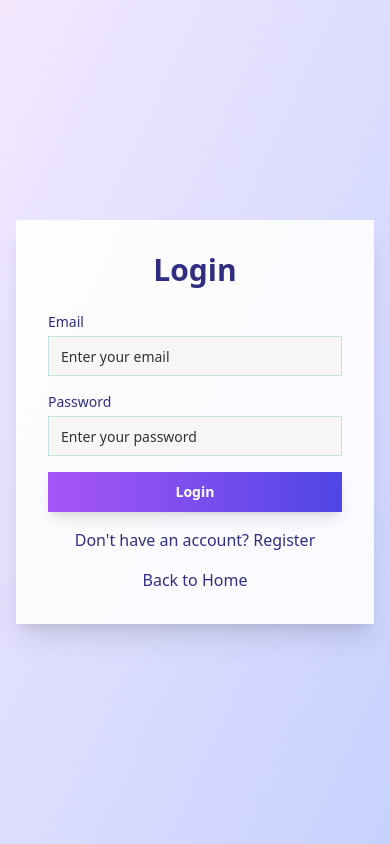
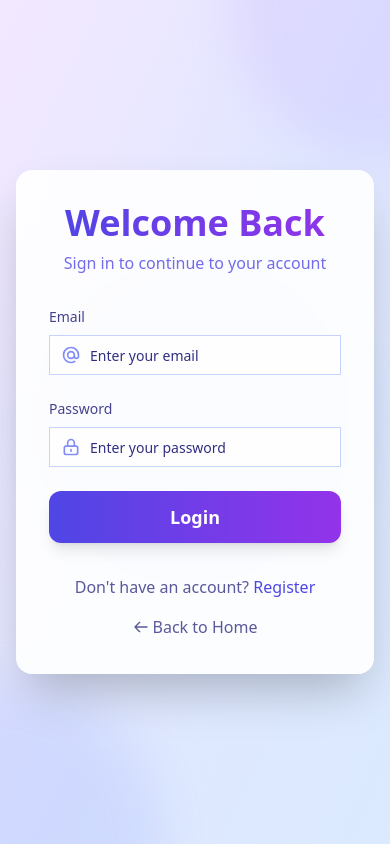
Before and after one commit to Max072004/final-lsc, a Next.js app in the folder Local-Service-Connect-main/: page /login in a window 390 px wide. Built offline with nearby package versions, Linux system fonts and the light colour scheme.

Commit message:
Add the logout button on admin panel and changes in login page

```diff
--- a/Local-Service-Connect-main/app/admin/dashboard/page.tsx
+++ b/Local-Service-Connect-main/app/admin/dashboard/page.tsx
@@ -60,6 +60,12 @@ const data = [
 export default function AdminDashboard() {
   const router = useRouter();
   const [isSidebarOpen, setIsSidebarOpen] = useState(false);
+
+  const handleLogout = () => {
+    localStorage.removeItem("user");
+    router.push("/login");
+  };
+
   //code to regirect to login page if user is not admin
   console.log("object");
   useEffect(() => {
@@ -143,23 +149,11 @@ export default function AdminDashboard() {
               </h1>
             </div>
             <div className="flex items-center space-x-4">
-              <div className="relative hidden sm:block">
-                <Input
-                  type="search"
-                  placeholder="Search..."
-                  className="pl-10 pr-4 py-2 rounded-full border-2 border-indigo-100 focus:border-indigo-500 focus:ring-indigo-500 transition-all duration-300"
-                />
-                <Search
-                  className="absolute left-3 top-1/2 transform -translate-y-1/2 text-indigo-400"
-                  size={18}
-                />
-              </div>
               <Button
-                variant="ghost"
-                size="icon"
-                className="hover:rotate-12 transition-transform duration-300"
+                onClick={handleLogout}
+                className="bg-gradient-to-r from-indigo-500 to-purple-500 hover:from-indigo-600 hover:to-purple-600 text-white px-4 py-2 rounded-lg shadow-lg hover:shadow-xl transform hover:scale-105 transition-all duration-300"
               >
-                <Bell size={20} />
+                Logout
               </Button>
               <div className="w-8 h-8 bg-gradient-to-tr from-indigo-500 to-purple-600 rounded-full shadow-lg hover:scale-110 transition-transform duration-300"></div>
             </div>
--- a/Local-Service-Connect-main/app/login/page.tsx
+++ b/Local-Service-Connect-main/app/login/page.tsx
@@ -80,86 +80,130 @@ export default function LoginPage() {
   };
 
   return (
-    <div className="min-h-screen flex items-center justify-center bg-gradient-to-br from-purple-100 to-indigo-200 p-4">
+    <div className="min-h-screen flex items-center justify-center bg-gradient-to-br from-purple-100 via-indigo-100 to-blue-100 p-4 relative overflow-hidden">
+      {/* Animated background elements */}
+      <div className="absolute inset-0 overflow-hidden">
+        <div className="absolute -top-40 -right-40 w-80 h-80 bg-purple-300 rounded-full mix-blend-multiply filter blur-xl opacity-20 animate-blob"></div>
+        <div className="absolute -bottom-40 -left-40 w-80 h-80 bg-indigo-300 rounded-full mix-blend-multiply filter blur-xl opacity-20 animate-blob animation-delay-2000"></div>
+        <div className="absolute top-1/2 left-1/2 transform -translate-x-1/2 -translate-y-1/2 w-80 h-80 bg-blue-300 rounded-full mix-blend-multiply filter blur-xl opacity-20 animate-blob animation-delay-4000"></div>
+      </div>
+
       <ToastContainer />
-      <div className="bg-white bg-opacity-90 p-8 rounded-lg shadow-xl w-full max-w-4xl flex overflow-hidden">
-        <div
-          className="flex-1 hidden md:block bg-cover bg-center"
-          style={{ backgroundImage: "url('/images/login-bg.jpg')" }}
-        ></div>
-        <div className="flex-1 flex flex-col justify-center">
+      <motion.div
+        initial={{ opacity: 0, scale: 0.95, y: 20 }}
+        animate={{ opacity: 1, scale: 1, y: 0 }}
+        transition={{ duration: 0.5 }}
+        className="bg-white/90 backdrop-blur-md p-8 rounded-2xl shadow-2xl w-full max-w-md relative z-10 border border-white/20"
+      >
         <motion.div
           initial={{ opacity: 0, y: 20 }}
           animate={{ opacity: 1, y: 0 }}
-            transition={{ duration: 0.8 }}
+          transition={{ duration: 0.8, delay: 0.2 }}
         >
-            <h2 className="text-3xl font-bold text-center text-indigo-900 mb-6">
-              Login
+          <div className="text-center mb-8">
+            <h2 className="text-4xl font-bold text-transparent bg-clip-text bg-gradient-to-r from-indigo-600 to-purple-600 mb-2">
+              Welcome Back
             </h2>
-            {error && <p className="text-red-500 text-center mb-4">{error}</p>}
-            <form onSubmit={handleLogin} className="space-y-4">
-              <div>
+            <p className="text-indigo-600/80">Sign in to continue to your account</p>
+          </div>
+
+          {error && (
+            <motion.p
+              initial={{ opacity: 0 }}
+              animate={{ opacity: 1 }}
+              className="text-red-500 text-center mb-4 bg-red-50/80 p-3 rounded-lg border border-red-200"
+            >
+              {error}
+            </motion.p>
+          )}
+
+          <form onSubmit={handleLogin} className="space-y-6">
+            <div className="space-y-2">
               <label
                 htmlFor="email"
-                  className="block text-sm font-medium text-indigo-900 mb-1"
+                className="block text-sm font-medium text-indigo-900/90"
               >
                 Email
               </label>
+              <div className="relative">
                 <Input
                   id="email"
                   type="email"
                   value={email}
                   onChange={(e) => setEmail(e.target.value)}
-                  className="w-full bg-[#F8F6F4] text-[#333333] border-[#C4DFDF]"
+                  className="w-full bg-white/70 text-indigo-900 border-indigo-200 focus:border-indigo-400 focus:ring-2 focus:ring-indigo-200 transition-all duration-300 pl-10"
                   placeholder="Enter your email"
                   required
                 />
+                <svg className="absolute left-3 top-1/2 transform -translate-y-1/2 w-5 h-5 text-indigo-400" fill="none" stroke="currentColor" viewBox="0 0 24 24">
+                  <path strokeLinecap="round" strokeLinejoin="round" strokeWidth={2} d="M16 12a4 4 0 10-8 0 4 4 0 008 0zm0 0v1.5a2.5 2.5 0 005 0V12a9 9 0 10-9 9m4.5-1.206a8.959 8.959 0 01-4.5 1.207" />
+                </svg>
               </div>
-              <div>
+            </div>
+
+            <div className="space-y-2">
               <label
                 htmlFor="password"
-                  className="block text-sm font-medium text-indigo-900 mb-1"
+                className="block text-sm font-medium text-indigo-900/90"
               >
                 Password
               </label>
+              <div className="relative">
                 <Input
                   id="password"
                   type="password"
                   value={password}
                   onChange={(e) => setPassword(e.target.value)}
-                  className="w-full bg-[#F8F6F4] text-[#333333] border-[#C4DFDF]"
+                  className="w-full bg-white/70 text-indigo-900 border-indigo-200 focus:border-indigo-400 focus:ring-2 focus:ring-indigo-200 transition-all duration-300 pl-10"
                   placeholder="Enter your password"
                   required
                 />
+                <svg className="absolute left-3 top-1/2 transform -translate-y-1/2 w-5 h-5 text-indigo-400" fill="none" stroke="currentColor" viewBox="0 0 24 24">
+                  <path strokeLinecap="round" strokeLinejoin="round" strokeWidth={2} d="M12 15v2m-6 4h12a2 2 0 002-2v-6a2 2 0 00-2-2H6a2 2 0 00-2 2v6a2 2 0 002 2zm10-10V7a4 4 0 00-8 0v4h8z" />
+                </svg>
+              </div>
             </div>
 
             <Button
               type="submit"
-                className="w-full bg-gradient-to-r from-purple-500 to-indigo-600 text-white hover:from-purple-600 hover:to-indigo-700 transition-all duration-300 transform hover:scale-105 shadow-lg hover:shadow-xl py-2.5 rounded-lg font-semibold"
+              className="w-full bg-gradient-to-r from-indigo-600 to-purple-600 text-white hover:from-indigo-700 hover:to-purple-700 transition-all duration-300 transform hover:scale-[1.02] shadow-lg hover:shadow-xl py-3 rounded-xl font-semibold text-lg relative overflow-hidden group"
               disabled={loading}
             >
-                {loading ? "Logging in..." : "Login"}
+              <span className="absolute inset-0 bg-gradient-to-r from-white/20 to-transparent transform -translate-x-full group-hover:translate-x-full transition-transform duration-1000"></span>
+              {loading ? (
+                <span className="flex items-center justify-center relative">
+                  <svg className="animate-spin -ml-1 mr-3 h-5 w-5 text-white" xmlns="http://www.w3.org/2000/svg" fill="none" viewBox="0 0 24 24">
+                    <circle className="opacity-25" cx="12" cy="12" r="10" stroke="currentColor" strokeWidth="4"></circle>
+                    <path className="opacity-75" fill="currentColor" d="M4 12a8 8 0 018-8V0C5.373 0 0 5.373 0 12h4zm2 5.291A7.962 7.962 0 014 12H0c0 3.042 1.135 5.824 3 7.938l3-2.647z"></path>
+                  </svg>
+                  Logging in...
+                </span>
+              ) : "Login"}
             </Button>
           </form>
-            <div className="mt-4 text-center">
-              <p className="text-indigo-900">
+
+          <div className="mt-8 text-center space-y-4">
+            <p className="text-indigo-900/80">
               Don't have an account?{" "}
               <Link
                 href="/register"
-                  className="text-indigo-900 hover:underline"
+                className="text-indigo-600 hover:text-indigo-800 font-medium transition-colors duration-300 hover:underline"
               >
                 Register
               </Link>
             </p>
-            </div>
-            <div className="mt-4 text-center">
-              <Link href="/" className="text-indigo-900 hover:text-[#C4DFDF]">
+            <Link
+              href="/"
+              className="text-indigo-900/80 hover:text-indigo-600 transition-colors duration-300 inline-flex items-center group"
+            >
+              <svg className="w-4 h-4 mr-1 transform group-hover:-translate-x-1 transition-transform duration-300" fill="none" stroke="currentColor" viewBox="0 0 24 24">
+                <path strokeLinecap="round" strokeLinejoin="round" strokeWidth={2} d="M10 19l-7-7m0 0l7-7m-7 7h18" />
+              </svg>
               Back to Home
             </Link>
           </div>
         </motion.div>
-        </div>
-      </div>
+      </motion.div>
     </div>
   );
 }
```
Lines whose indentation alone changed are shown as unchanged.
